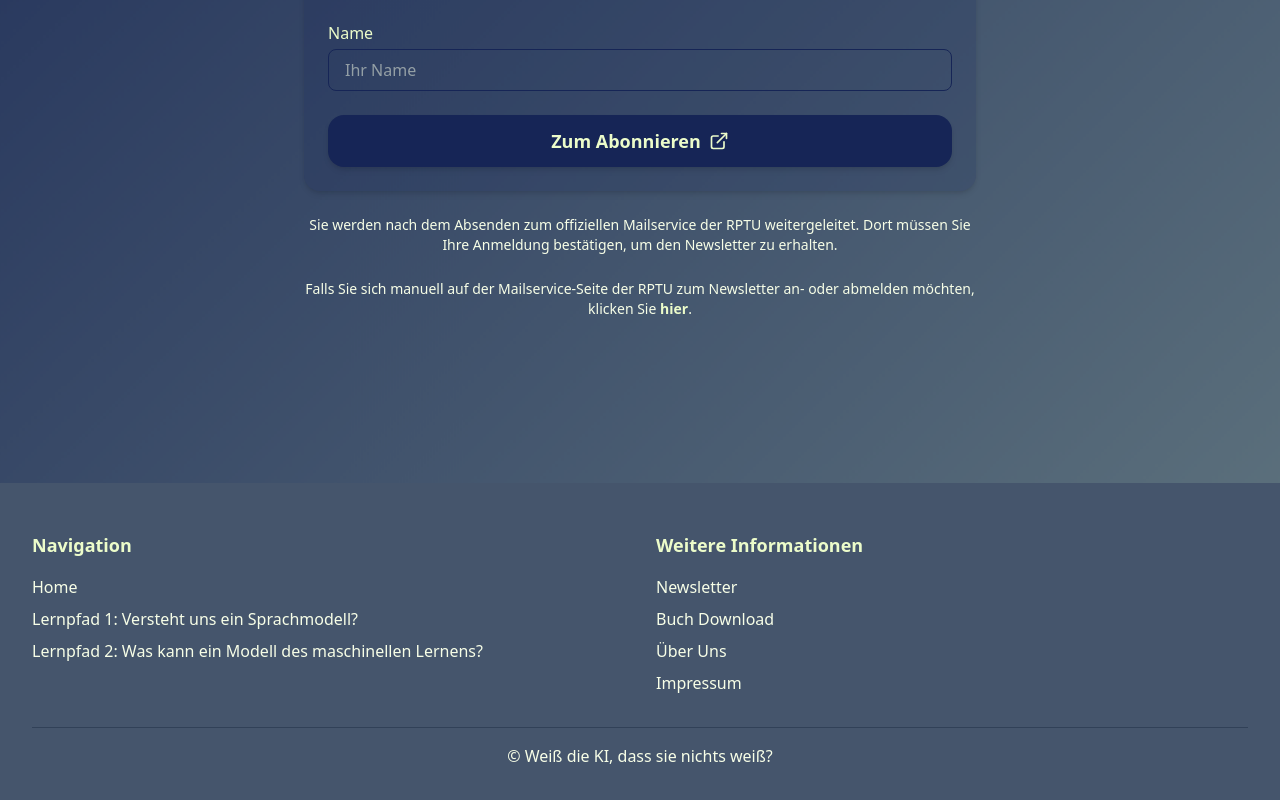
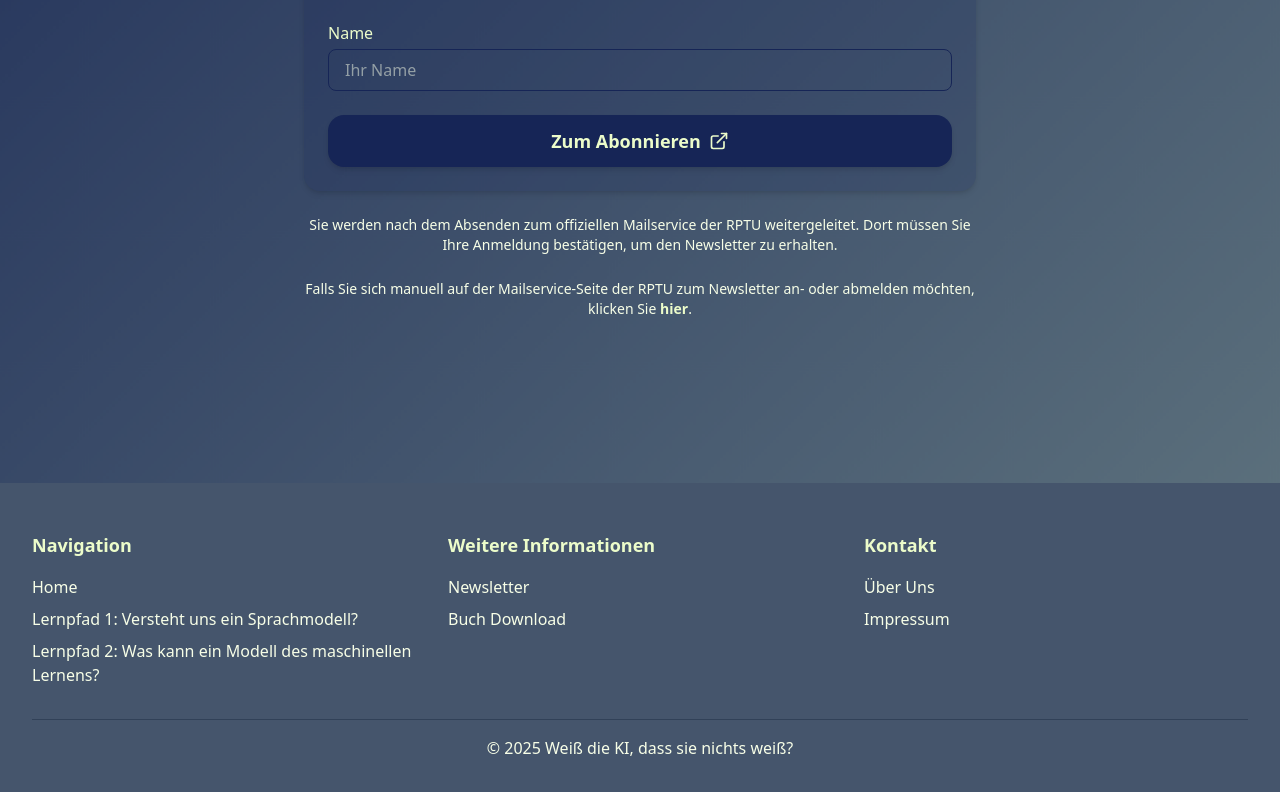
Before and after one commit to TNattermann/weiss-die-ki-dass-sie-nichts-weiss-frontend, a React (Vite) app: page /newsletter in a window 1280 px wide. Shown: the part 399-1199 px from the top of the page. Built offline with nearby package versions, Linux system fonts and the light colour scheme.

Commit message:
improved Footer

```diff
--- a/src/components/Footer.tsx
+++ b/src/components/Footer.tsx
@@ -4,7 +4,7 @@ function Footer() {
     return (
         <footer className="bg-footer pb-8 pt-12">
             <div className="max-w-7xl mx-auto px-4 sm:px-6 lg:px-8">
-                <div className="grid grid-cols-1 md:grid-cols-2 gap-8">
+                <div className="grid grid-cols-1 lg:grid-cols-3 gap-8">
 
                     <div>
                         <h4 className="text-primary text-lg font-semibold mb-4">Navigation</h4>
@@ -15,17 +15,18 @@ function Footer() {
                                 </Link>
                             </li>
                             <li>
-                                <Link to="tokeninfo" className="hover:text-white transition-colors">
+                                <Link to="/temperature" className="hover:text-white transition-colors">
                                     Lernpfad 1: Versteht uns ein Sprachmodell?
                                 </Link>
                             </li>
                             <li>
-                                <Link to="/modellgleichung" className="hover:text-white transition-colors">
+                                <Link to="/attention" className="hover:text-white transition-colors">
                                     Lernpfad 2: Was kann ein Modell des maschinellen Lernens?
                                 </Link>
                             </li>
                         </ul>
                     </div>
+
                     <div>
                         <h4 className="text-primary text-lg font-semibold mb-4">Weitere Informationen</h4>
                         <ul className="space-y-2 text-text-normal">
@@ -35,10 +36,16 @@ function Footer() {
                                 </Link>
                             </li>
                             <li>
-                                <Link to="download" className="hover:text-white transition-colors">
+                                <Link to="/download" className="hover:text-white transition-colors">
                                     Buch Download
                                 </Link>
                             </li>
+                        </ul>
+                    </div>
+
+                    <div>
+                        <h4 className="text-primary text-lg font-semibold mb-4">Kontakt</h4>
+                        <ul className="space-y-2 text-text-normal">
                             <li>
                                 <Link to="/aboutus" className="hover:text-white transition-colors">
                                     Über Uns
@@ -52,8 +59,9 @@ function Footer() {
                         </ul>
                     </div>
                 </div>
+
                 <div className="border-t border-slate-700 mt-8 pt-4 text-center text-text-normal">
-                    <p>&copy; Weiß die KI, dass sie nichts weiß?</p>
+                    <p>&copy; {new Date().getFullYear()} Weiß die KI, dass sie nichts weiß?</p>
                 </div>
             </div>
         </footer>
```
